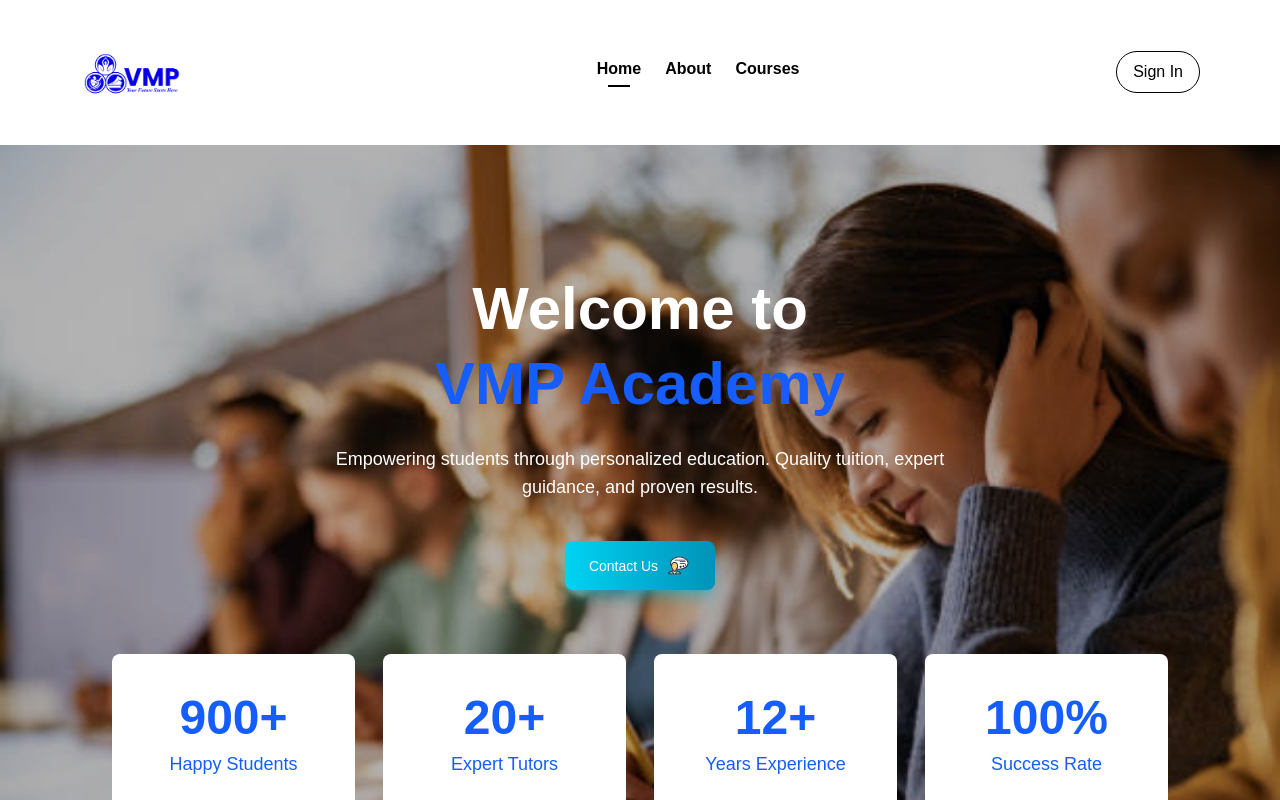
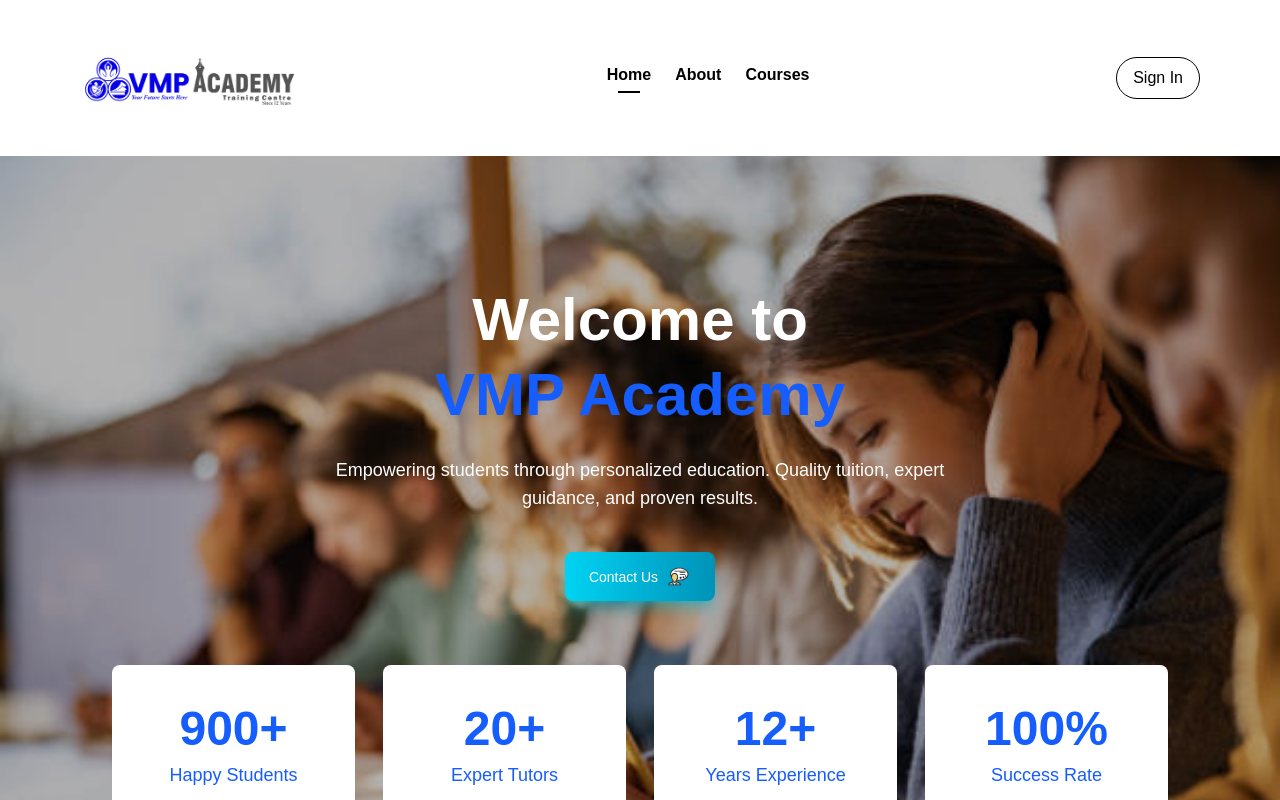
Before and after one commit to Dhanush-coder-ux/Vmp-Academy, a Next.js app: page / in a window 1280 px wide. Shown: the top 800 px of the page. Built offline with nearby package versions, Linux system fonts and the light colour scheme; no server answers; the database is empty.

Commit message:
logo fixed

```diff
--- a/components/ContactForm.tsx
+++ b/components/ContactForm.tsx
@@ -132,7 +132,7 @@ const ContactForm = () => {
             </div>
             <div>
               <h3 className="text-lg font-semibold text-blue-600">Call Us</h3>
-              <p className="text-gray-700">+91 98765 43210<br />+91 87654 32109</p>
+              <p className="text-gray-700">+91 9788718718</p>
             </div>
           </div>
 
@@ -142,7 +142,7 @@ const ContactForm = () => {
             </div>
             <div>
               <h3 className="text-lg font-semibold text-blue-600">Email Us</h3>
-              <p className="text-gray-700">info@vmpacademy.com<br />admissions@vmpacademy.com</p>
+              <p className="text-gray-700">vmpacademymdu@gmail.com</p>
             </div>
           </div>
         </div>
--- a/components/NavBar.tsx
+++ b/components/NavBar.tsx
@@ -30,7 +30,7 @@ const NavBar = () => {
             {/* Logo Section */}
             <div className="flex items-center">
                 <Link href="/" className="flex items-center">
-                  <img src="/icons/vmp.png" width={200} height={200} className="w-40 sm:w-50" alt="" />
+                  <img src="/images/vmp.png" width={200} height={200} className="w-50 sm:w-55" alt="" />
 
                 </Link>
 
```
Also changed, not shown: public/images/vmp.png (added).
